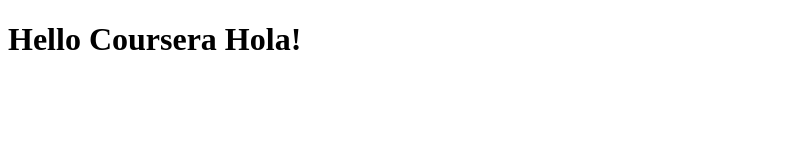
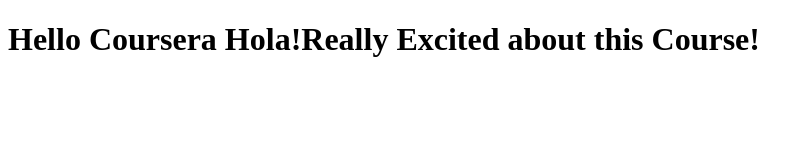
Before and after one commit to SHITANSHU-SARODE-007/coursera-Angular, a plain HTML site: page index.html in a window 1280 px wide. Shown: the whole page, without its empty margins (0-812 px from the left). Drawn offline with Linux system fonts and the light colour scheme.

Commit message:
next web file.

```diff
--- a/index.html
+++ b/index.html
@@ -5,6 +5,6 @@
     <title>Hello Coursera</title>
   </head>
   <body>
-    <h1>Hello Coursera Hola!</h1>
+    <h1>Hello Coursera Hola!Really Excited about this Course!</h1>
   </body>
 </html>
```
